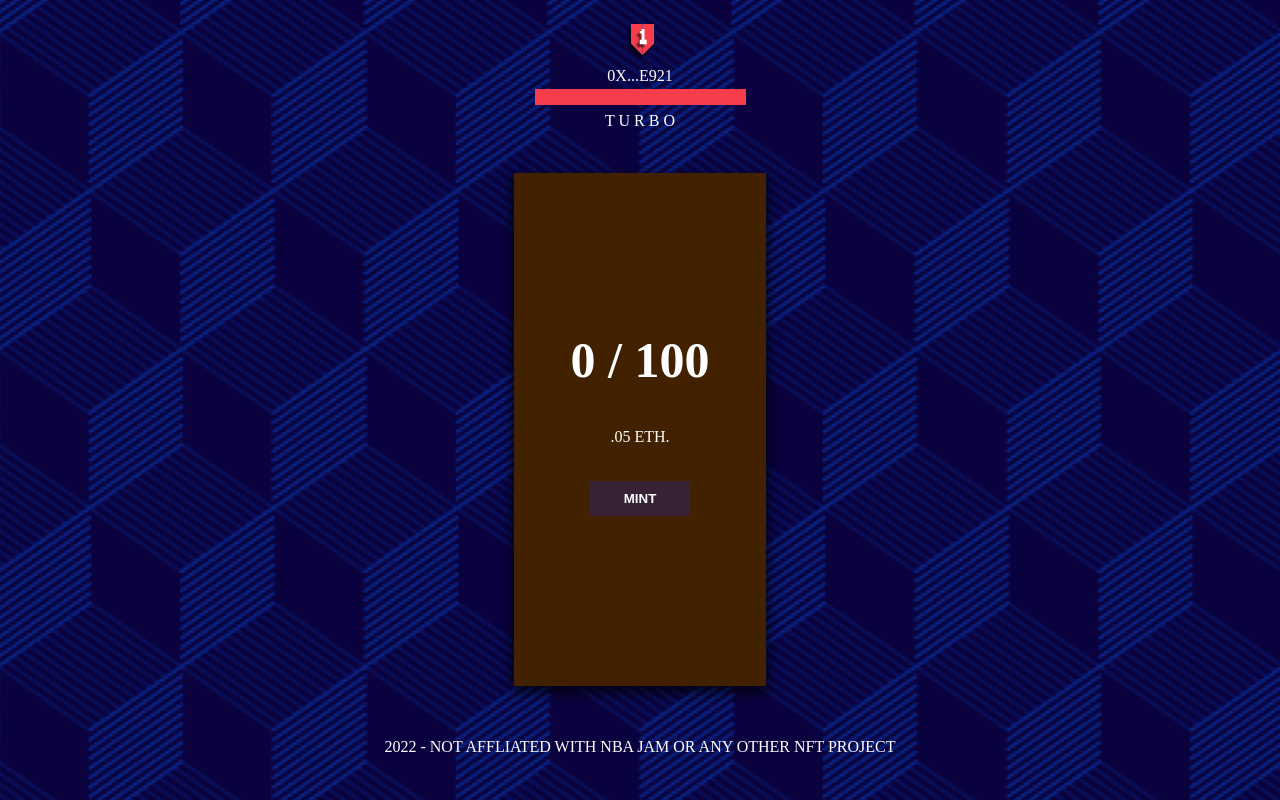
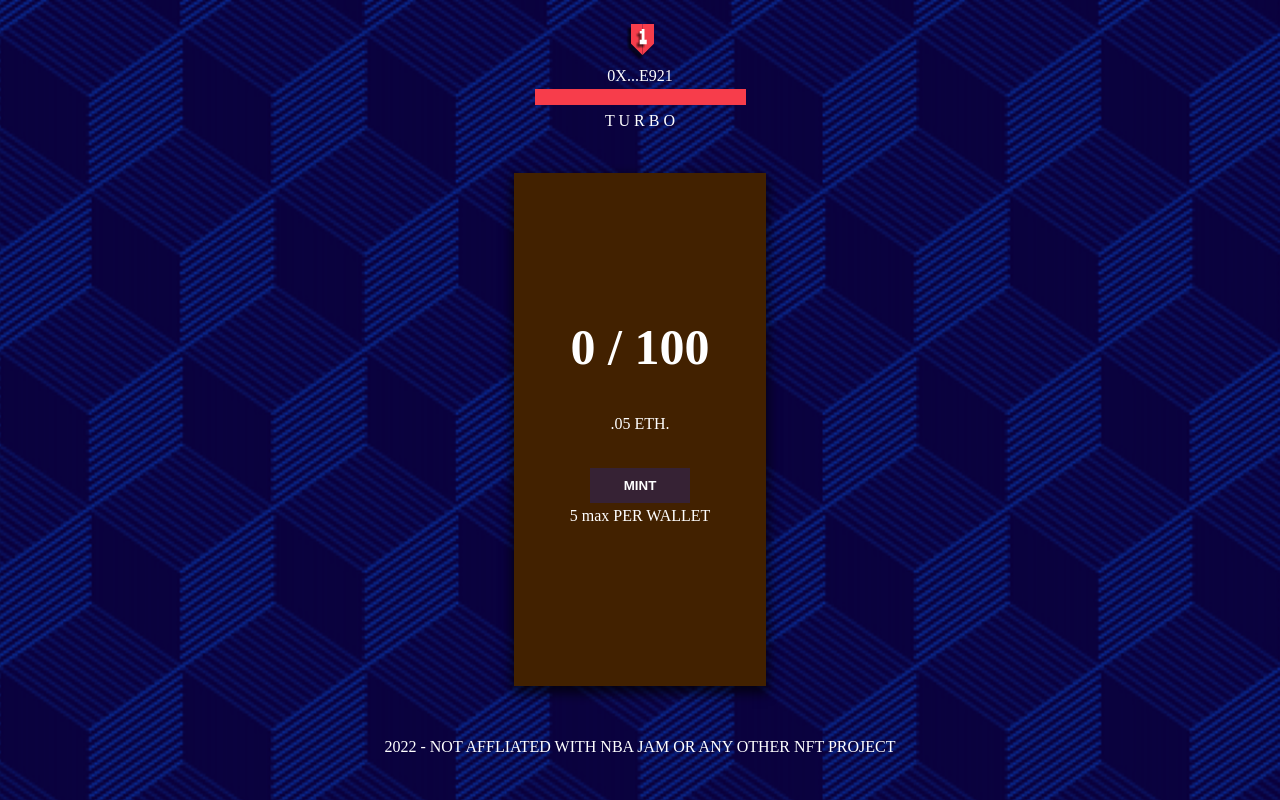
Before and after one commit to vishal123test/DEMOTest, a React (Create React App) app: page / in a window 1280 px wide. Built offline with nearby package versions, Linux system fonts and the light colour scheme.

Commit message:
Update App.js

```diff
--- a/src/App.js
+++ b/src/App.js
@@ -326,9 +326,7 @@ function App() {
                     >
                       MINT
                     </StyledButton>
-                    {blockchain.errorMsg !== "" ? (
-                      <>
-                      <s.TextDescription
+                    <s.TextDescription
                       style={{
                         textAlign: "center",
                         color: "var(--accent-text)",
@@ -336,6 +334,8 @@ function App() {
                     >
                       5 max PER WALLET
                     </s.TextDescription>
+                    {blockchain.errorMsg !== "" ? (
+                      <>
                         <s.SpacerSmall />
 
                         <s.TextDescription
```
